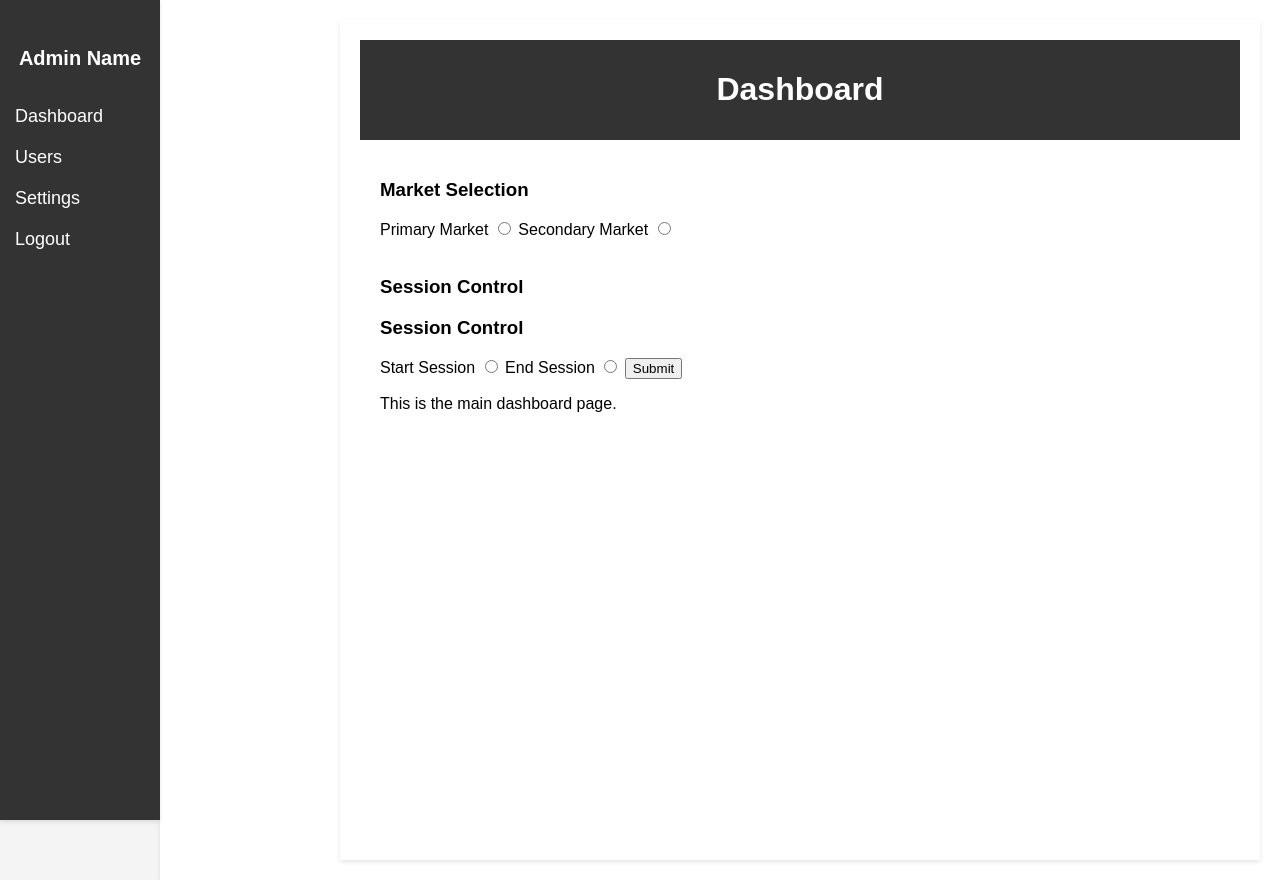
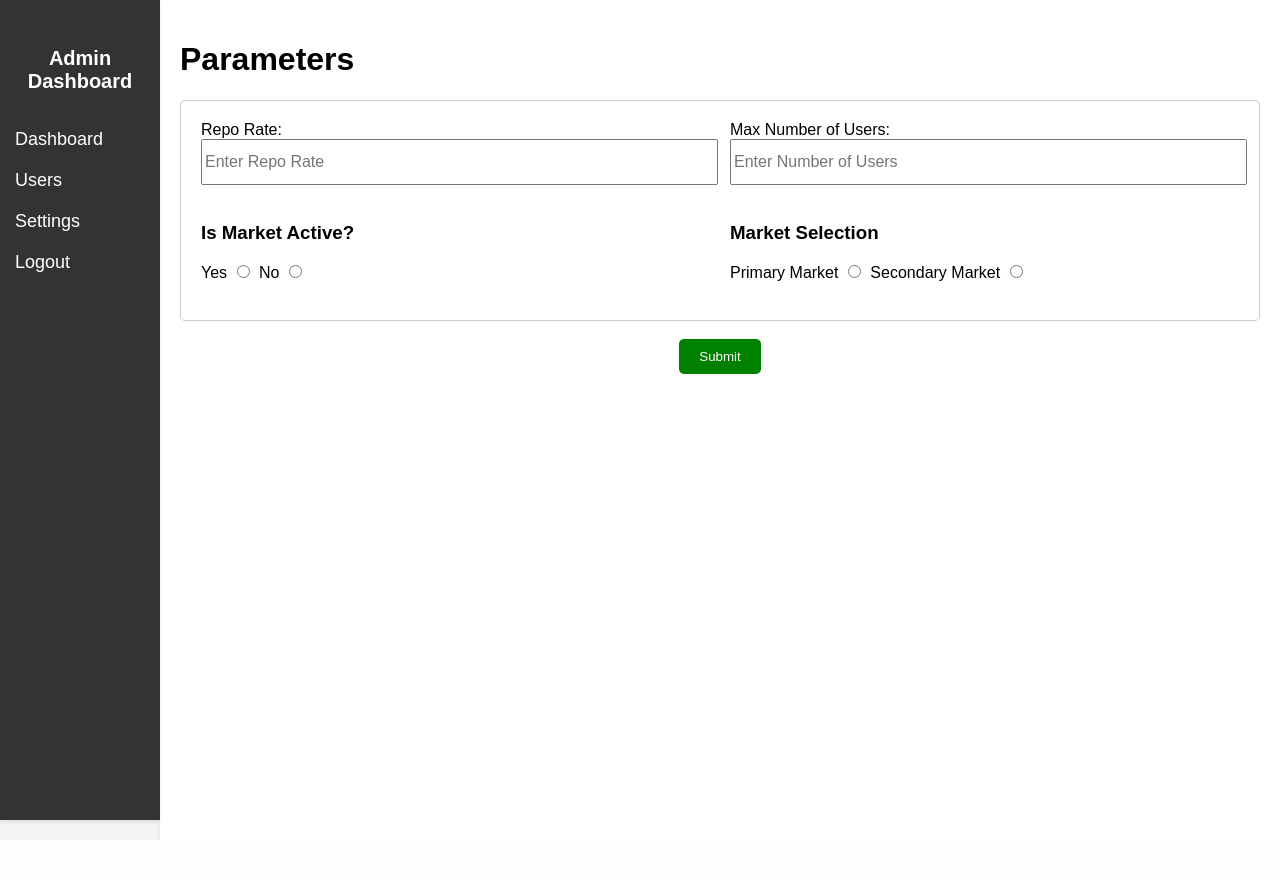
Before and after one commit to kanak340/kedar, a Flask app: page /adminDashboard in a window 1280 px wide. After the commit the page ends 840 px from the top, so only its background shows below. Run offline with Flask 3, Linux system fonts and the light colour scheme.

Commit message:
major changes

```diff
--- a/app.py
+++ b/app.py
@@ -12,7 +12,7 @@ API_BASE_URL = "https://4875c991-9a39-4661-90d6-921cf8eb0028.mock.pstmn.io"
 
 @app.route('/')
 def index():
-    return render_template('charts.html')
+    return render_template('adminDashboard.html')
 
 @app.route('/adminDashboard')
 def adminDashboard():
--- a/templates/adminDashboard.html
+++ b/templates/adminDashboard.html
@@ -1,133 +1,55 @@
+{% extends 'layoutsAdmin.html' %}
 <!DOCTYPE html>
 <html lang="en">
 <head>
     <meta charset="UTF-8">
     <meta name="viewport" content="width=device-width, initial-scale=1.0">
-    <title>Dashboard</title>
-    <style>
-        /* Global Styles */
-        body {
-            font-family: Arial, sans-serif;
-            margin: 0;
-            padding: 0;
-            background-color: #f4f4f4;
-        }
-
-        /* The sidebar menu */
-        .sidenav {
-            height: 100%;
-            width: 160px;
-            position: fixed;
-            z-index: 1;
-            top: 0;
-            left: 0;
-            background-color: #333;
-            overflow-x: hidden;
-            padding-top: 20px;
-            box-shadow: 0 2px 4px rgba(0,0,0,0.1);
-        }
-
-        /* The navigation menu links */
-        .sidenav a {
-            padding: 8px 8px 8px 16px;
-            text-decoration: none;
-            font-size: 18px;
-            color: #fff;
-            display: block;
-            transition: background-color 0.3s;
-        }
-
-        /* When you mouse over the navigation links, change their color */
-        .sidenav a:hover {
-            background-color: #444;
-        }
-
-        /* Style page content */
-        .main {
-            margin-left: 160px;
-            padding: 20px;
-            background-color: #fff;
-            min-height: 100vh;
-            box-shadow: 0 2px 4px rgba(0,0,0,0.1);
-        }
-
-        /* Header Styles */
-        .header {
-            background-color: #333;
-            color: white;
-            padding: 10px;
-            text-align: center;
-        }
-
-        /* Content Styles */
-        .content {
-            padding: 20px;
-        }
-    </style>
+    <title>Settings</title>
 </head>
 <body>
 
-
-    <div class="main">
-    {% extends 'layoutsAdmin.html' %}
     {% block content %}
-    <div class="header">
-        <h1>Dashboard</h1>
-    </div>
-
-    <div class="content">
-        <h3>Market Selection</h3>
-        <label for="primaryMarket">Primary Market</label>
-        <input type="radio" id="primaryMarket" name="market" value="primary" onchange="toggleMarket()">
-        <label for="secondaryMarket">Secondary Market</label>
-        <input type="radio" id="secondaryMarket" name="market" value="secondary" onchange="toggleMarket()"><br><br>
-
-        <h3>Session Control</h3>
-        <h3>Session Control</h3>
-        <label for="startSession">Start Session</label>
-        <input type="radio" id="startSession" name="session" value="start" onchange="toggleSession()">
-        <label for="endSession">End Session</label>
-        <input type="radio" id="endSession" name="session" value="end" onchange="toggleSession()">
-        <button id="submitButton" onclick="submitChanges()">Submit</button>
+    <div class="">
+     <h1>Parameters</h1>
+        <div class="content">
+            <form>
+                <div style="display: flex; justify-content: space-between; padding: 20px; border: 1px solid #ccc; border-radius: 5px;">
+                    <div style="flex: 1; padding-right: 10px;">
+                        <label for="repoRate">Repo Rate:</label>
+                        <input type="number" id="repoRate" name="repoRate" placeholder="Enter Repo Rate" style="width: 100%; height: 40px; font-size: 16px;" step="0.01"><br><br>
 
 
 
-            <script>
-                function toggleMarket() {
-                    const isPrimary = document.getElementById('primaryMarket').checked;
-                    console.log(isPrimary ? 'Primary market activated' : 'Secondary market activated');
-                }
+                        <h3>Is Market Active?</h3>
+                        <label for="marketActiveYes">Yes</label>
+                        <input type="radio" id="marketActiveYes" name="marketActive" value="yes" style="margin-right: 5px;">
+                        <label for="marketActiveNo">No</label>
+                        <input type="radio" id="marketActiveNo" name="marketActive" value="no" style="margin-right: 5px;"><br><br>
 
-                function toggleSession() {
-                    const isSessionActive = document.getElementById('startSession').checked;
-                    console.log(isSessionActive ? 'Session started' : 'Session ended');
-                }
+                    </div>
+                    <div style="flex: 1; padding-left: 10px;">
 
-                function submitChanges() {
-                    const market = document.querySelector('input[name="market"]:checked').value;
-                    const session = document.querySelector('input[name="session"]:checked').value;
-                    console.log(`Market: ${market}, Session: ${session}`);
-                    // Here you can add the logic to send this data to the server
-                }
-            </script>
+                        <label for="numberOfUsers">Max Number of Users:</label>
+                        <input type="number" id="numberOfUsers" name="numberOfUsers" placeholder="Enter Number of Users" style="width: 100%; height: 40px; font-size: 16px;"><br><br>
 
-            <script>
-                function toggleMarket() {
-                    const isPrimary = document.getElementById('primaryMarket').checked;
-                    console.log(isPrimary ? 'Primary market activated' : 'Secondary market activated');
-                }
+                        <h3>Market Selection</h3>
 
-                function toggleSession() {
-                    const isSessionActive = document.getElementById('startSession').checked;
-                    console.log(isSessionActive ? 'Session started' : 'Session ended');
-                }
+                        <label for="primaryMarket">Primary Market</label>
+                        <input type="radio" id="primaryMarket" name="market" value="primary" style="margin-right: 5px;">
+                        <label for="secondaryMarket">Secondary Market</label>
+                        <input type="radio" id="secondaryMarket" name="market" value="secondary" style="margin-right: 5px;"><br><br>
 
-            </script>
+                    </div>
+                </div>
+                <br>
+                <button type="submit" style="background-color: green; color: white; padding: 10px 20px; border: none; border-radius: 5px; display: block; margin: 0 auto;">Submit</button>
 
-            <p>This is the main dashboard page.</p>
+            </form>
+
+
+
         </div>
+    </div>
     {% endblock %}
-    </div>
-
 </body>
 </html>
--- a/templates/layoutsAdmin.html
+++ b/templates/layoutsAdmin.html
@@ -72,7 +72,7 @@
 
     <!-- Side navigation -->
     <div class="sidenav">
-        <h2 class="admin-name">Admin Name</h2>
+        <h2 class="admin-name">Admin Dashboard</h2>
         <a href="/adminDashboard">Dashboard</a>
         <a href="/users">Users</a>
 
```
Also changed, not shown: templates/settings.html (+38 -1 lines).
